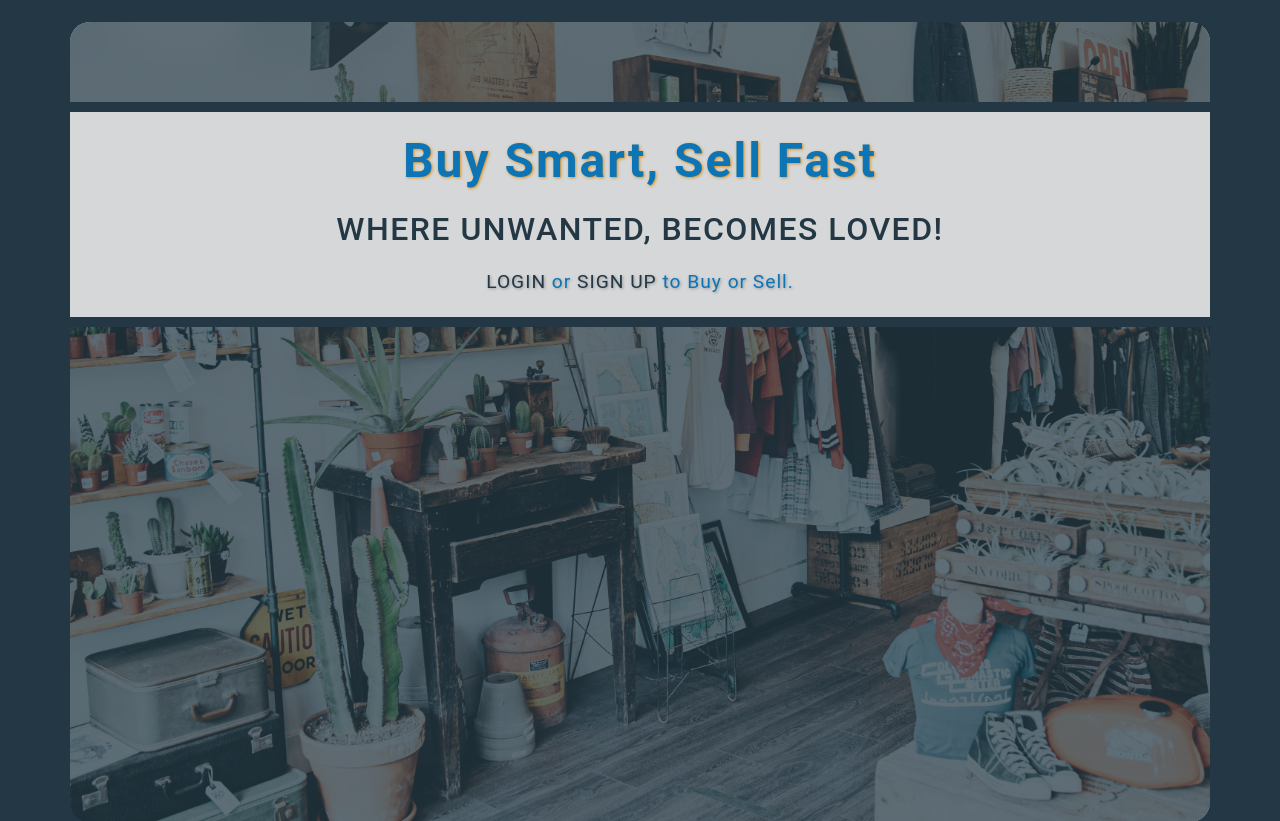
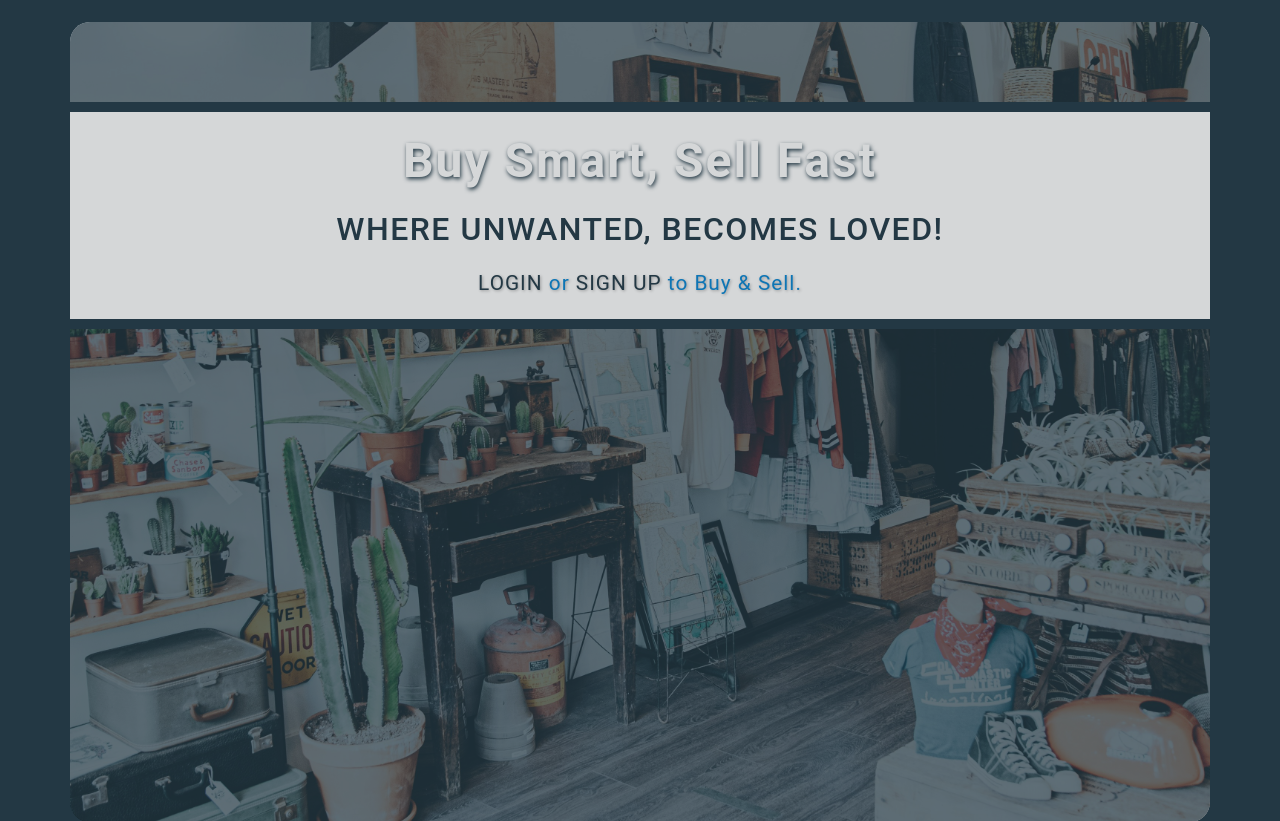
Before and after one commit to TerryLoc/sell_ur_stuff, a Django app: page / in a window 1280 px wide. Shown: the part 72-893 px from the top of the page. Run offline with Django 5.2, Linux system fonts and the light colour scheme.

Commit message:
feat: update home page styling for better readability

```diff
--- a/home/templates/home/home.html
+++ b/home/templates/home/home.html
@@ -12,7 +12,7 @@
             {% if user.is_authenticated %}
                 <p>Hello, {{ user.username }}. Great to see you.</p>
             {% else %}
-                <p><a href="{% url 'account_login' %}">Login</a> or <a href="{% url 'account_signup' %}">Sign Up</a> to Buy or Sell.</p>
+                <p><a href="{% url 'account_login' %}">Login</a> or <a href="{% url 'account_signup' %}">Sign Up</a> to Buy & Sell.</p>
             {% endif %}
         </div>
     </div>
--- a/static/css/styles.css
+++ b/static/css/styles.css
@@ -16,7 +16,7 @@
 body {
   font-family: 'Roboto', sans-serif;
   background-color: var(--main-bg-color);
-  color: var(--main-font-color);
+  color: var(--secondary-font-color);
 }
 
 .main-content {
@@ -80,7 +80,7 @@ body {
 }
 
 .home-background h1 {
-  text-shadow: 1px 1px 3px var(--hover-color);
+  text-shadow: 1px 2px 4px var(--main-bg-color);
   font-size: 3rem;
   font-weight: 600;
   letter-spacing: 2px;
@@ -96,9 +96,10 @@ body {
 
 .home-background p {
   text-shadow: 1px 1px 3px rgba(0, 0, 0, 0.3);
-  font-size: 1.2rem;
+  font-size: 1.3rem;
   letter-spacing: 1px;
   margin-bottom: 0;
+  color: var(--main-font-color);
 }
 
 .home-background a {
@@ -109,6 +110,7 @@ body {
 
 .home-background a:hover {
   color: var(--hover-color);
+  text-shadow: 0 0 2px var(--main-bg-shadow);
 }
 
 /* Profile page styles */
```
Also changed, not shown: db.sqlite3.
